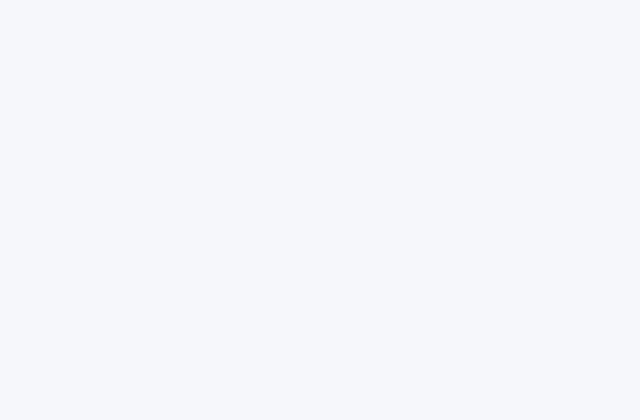
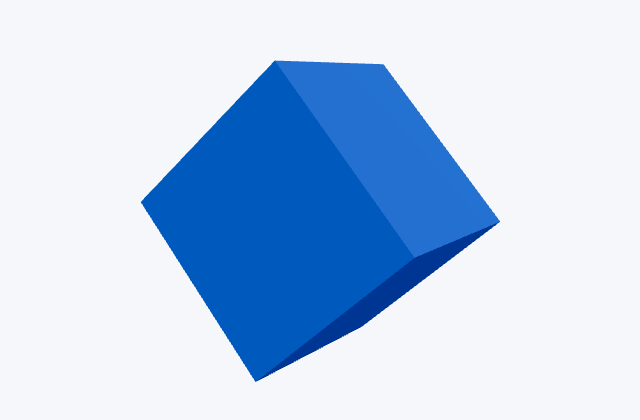
Before and after one commit to nh-toan/uet-campus-tour, a React (Vite) app: page / in a window 1280 px wide. Shown: the part 188-608 px from the top of the page, without its empty margins (316-956 px from the left). Built offline with nearby package versions, Linux system fonts and the light colour scheme.

Commit message:
P0-09: add r3f foundation scene

```diff
--- a/src/app/AppShell.tsx
+++ b/src/app/AppShell.tsx
@@ -1,3 +1,24 @@
+import { useEffect, useState } from 'react'
+import { CampusMap3D } from '../scenes/CampusMap3D'
+
+const TECH_BLUE_TOKEN = '--color-tech-blue'
+
 export function AppShell() {
-  return <main />
+  const [accentColor, setAccentColor] = useState<string | null>(null)
+
+  useEffect(() => {
+    const resolvedColor = getComputedStyle(document.documentElement)
+      .getPropertyValue(TECH_BLUE_TOKEN)
+      .trim()
+
+    if (resolvedColor) {
+      setAccentColor(resolvedColor)
+    }
+  }, [])
+
+  return (
+    <main className="h-svh w-full bg-uet-cloud">
+      {accentColor ? <CampusMap3D accentColor={accentColor} /> : null}
+    </main>
+  )
 }
--- a/src/scenes/CampusMap3D/index.tsx
+++ b/src/scenes/CampusMap3D/index.tsx
@@ -1,3 +1,55 @@
-export function CampusMap3D() {
-  return null
+import { OrbitControls } from '@react-three/drei'
+import { Canvas, useFrame } from '@react-three/fiber'
+import { useRef } from 'react'
+import type { Mesh } from 'three'
+
+const CAMERA_CONFIG = {
+  position: [3, 2, 5] as [number, number, number],
+  fov: 50,
 }
+const BOX_SIZE: [number, number, number] = [1.5, 1.5, 1.5]
+const KEY_LIGHT_POSITION: [number, number, number] = [3, 4, 2]
+const MAX_POLAR_ANGLE = Math.PI / 2
+const ROTATION_SPEED_X = 0.18
+const ROTATION_SPEED_Y = 0.3
+
+interface RotatingBoxProps {
+  color: string
+}
+
+function RotatingBox({ color }: RotatingBoxProps) {
+  const meshRef = useRef<Mesh>(null)
+
+  useFrame((_, delta) => {
+    const mesh = meshRef.current
+
+    if (!mesh) {
+      return
+    }
+
+    mesh.rotation.x += delta * ROTATION_SPEED_X
+    mesh.rotation.y += delta * ROTATION_SPEED_Y
+  })
+
+  return (
+    <mesh ref={meshRef}>
+      <boxGeometry args={BOX_SIZE} />
+      <meshStandardMaterial color={color} />
+    </mesh>
+  )
+}
+
+interface CampusMap3DProps {
+  accentColor: string
+}
+
+export function CampusMap3D({ accentColor }: CampusMap3DProps) {
+  return (
+    <Canvas camera={CAMERA_CONFIG}>
+      <ambientLight intensity={0.8} />
+      <directionalLight intensity={1.4} position={KEY_LIGHT_POSITION} />
+      <RotatingBox color={accentColor} />
+      <OrbitControls maxPolarAngle={MAX_POLAR_ANGLE} />
+    </Canvas>
+  )
+}
```
Also changed, not shown: 1 other file (tests, documents, lock files or other folders).
